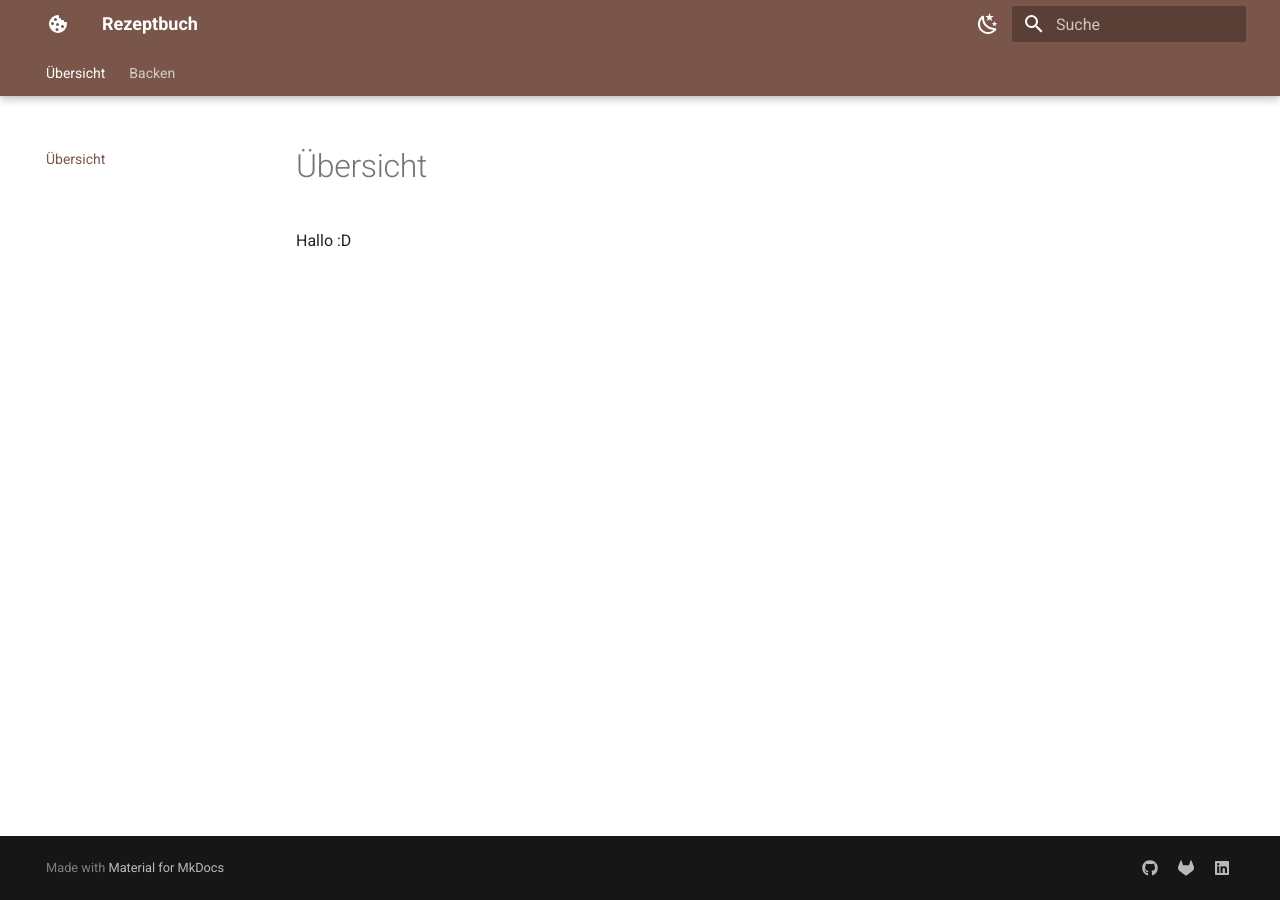
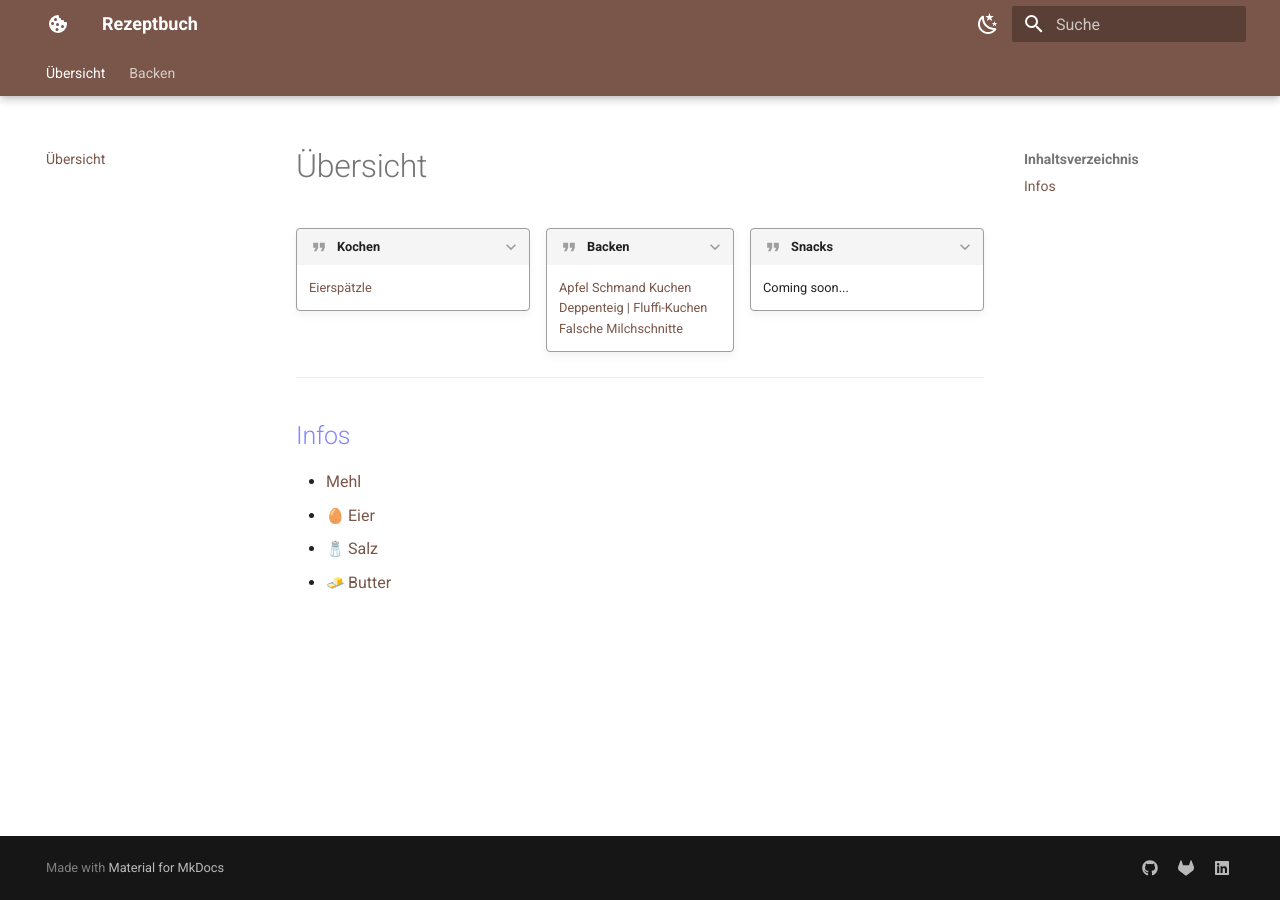
Before and after one commit to Steam0wl/Rezepte, an MkDocs documentation site: the page built from docs/index.md, in a window 1280 px wide. Built offline with MkDocs 1.6.1 and Material for MkDocs 9.7.7, drawn with Linux system fonts in a browser that asks for light colours; emoji names are drawn with the system emoji font.

Commit message:
added content

```diff
--- a/docs/index.md
+++ b/docs/index.md
@@ -1,3 +1,22 @@
 # Übersicht
+<!-- []() -->
 
-Hallo :D
+???+ quote inline "Kochen"
+    [Eierspätzle](./Kochen/Eierspätzle.md)
+
+???+ quote inline end "Snacks"
+    Coming soon...
+
+???+ quote "Backen"
+    [Apfel Schmand Kuchen](./Backen/Apfel_Schmand.md)
+    [Deppenteig | Fluffi-Kuchen](./Backen/Deppenteig.md)
+    [Falsche Milchschnitte](./Backen/Milchschnitten.md)
+
+***
+
+## Infos
+
+- [Mehl](https://www.gutekueche.at/mehl-artikel-1544)
+- [:egg: Eier](https://www.gutekueche.at/eier-artikel-1546)
+- [:salt: Salz](https://www.gutekueche.at/salz-artikel-1241)
+- [:butter: Butter](https://www.gutekueche.at/margarine-butter-artikel-1547)
```
